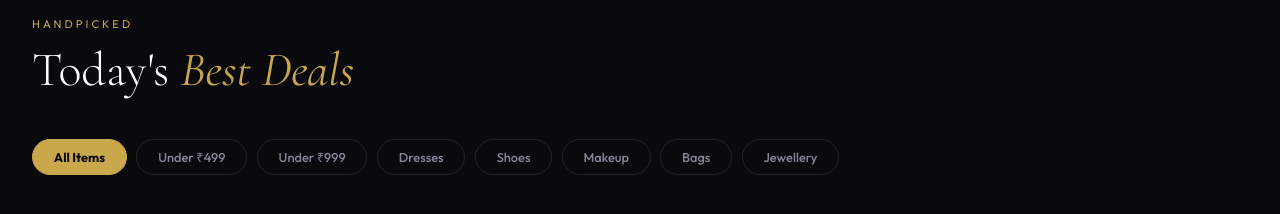
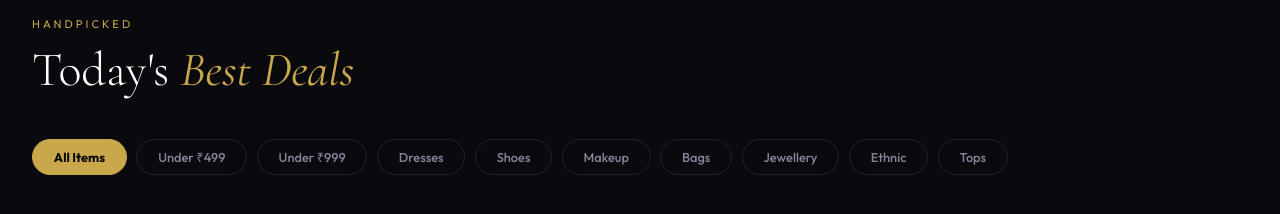
Before and after one commit to Divyaa2005/glowwear-fashion-platform, a React (Create React App) app: page / in a window 1280 px wide. Shown: the part 1460-1674 px from the top of the page. Built offline with nearby package versions, Linux system fonts and the light colour scheme.

Commit message:
update some details

```diff
--- a/src/data/products.js
+++ b/src/data/products.js
@@ -440,6 +440,104 @@ const products = [
     stars: 4.2,
     reviews: 2299,
   },
+  {
+    id: uid(),
+    emoji: '👕',
+    name: 'Casual WEAR TOP for Women',
+    type: 'Western',
+    category: 'tops',
+    price: 429,
+    oldPrice: 1200,
+    source: 'Amazon',
+    link: 'https://www.amazon.in/SIGHTBOMB-SOFTLINE-Seamless-Sleeveless-Microfiber/dp/B0FPDPZ1Z7/ref=sr_1_45?dib=eyJ2IjoiMSJ9.Zgn8igexdqLfNIbsB2NquOA-po8x4FxiHIT5hyKF54ffz8eqgSmBj1pJzVL_rAobKi8zOuCtqhvpFkJ4oCoi_wHSSqXPnfisFQq78l8BbjHdJQpjz9sdiUGLzz-iuvaOSq4_4UPlt_IOwXVpWwYvy1fpoT9bjwNOZOPoYkKPw2tmOn6RcyrQMrKsm44_eAR8m-yQrYoG6pl9sXSj-f3smfSmrieQB7n7uqQJnuptENCb8Mcyfl__bPM0fNeyaItBP-2191g60kpNq4qt0CTzYzamhejRhfX7-IGBOAx1G9Y.2oOKY-i9OaaY90wLini-bFzLoPrath7q6iN24vZFkcg&dib_tag=se&keywords=women%2Btops&qid=1780644211&sr=8-45&th=1&psc=1',
+    image: 'https://m.media-amazon.com/images/I/81HW+6NoKXL._SX679_.jpg',
+    stars: 4.2,
+    reviews: 99,
+  },
+  {
+    id: uid(),
+    emoji: '👕',
+    name: 'TIVANTE Solid V Neck Lace Tops for Women',
+    type: 'Western',
+    category: 'tops',
+    price: 315,
+    oldPrice: 999,
+    source: 'Amazon',
+    link: 'https://www.amazon.in/TIVANTE-Stylish-Western-Ribbed-Sleeves/dp/B0FWKN7MCZ/ref=sr_1_55?crid=2HU4L37OKQ64P&dib=eyJ2IjoiMSJ9.aPEQf67Z0OKAKUvKtSrCU4dDJV3_q-tpYchhDp0SDkKL0VnmbB7_irGSzUHohZNTRrKP7cXfBlFt0hEk2unaWHRSNefw6n93tzH-cyeF7S4.Ud7idbXpNWAYLJ3ql97sk2kJQ7-18KAdrH-ZhSOk3DU&dib_tag=se&keywords=women%2Btops&qid=1780644404&sprefix=women%2Btops%2Caps%2C328&xpid=y1eGXnhhvxPle&th=1&psc=1',
+    image: 'https://m.media-amazon.com/images/I/61jJ3491coL._SX679_.jpg',
+    stars: 4.1,
+    reviews: 2209,
+  },
+  {
+    id: uid(),
+    emoji: '👕',
+    name: 'Graphic Front Printed Loose fit Womens Tshirt',
+    type: 'Western',
+    category: 'tops',
+    price: 248,
+    oldPrice: 1449,
+    source: 'Amazon',
+    link: 'https://www.amazon.in/AUSK-Oversized-T-Shirts-Womens-Printed/dp/B0FDB15YVY/ref=sr_1_50?dib=eyJ2IjoiMSJ9.9B-or0w9XE11yoSirG_8ydpemggs0xLfE9yik_0d16c5w0KgI6aV2-juRKtIY0EG4IfoOVO1SfkP-rTxLrQ4RoQQn80ofJJkTBGfbI1imquSvhcYeI0KrtIDxvSvTKRG8XEA60lqGdw_M3s7TsXwX3XcDiS2wUEY38nmS_NMLRUo-k8YiSXzT_fVhJXqGLlsjfFnJqUbIBBUiFT6_BMe05MpM7avFUtOyx5jnA08eadXCwXGFmfwuiZ6Nyp3BEyvr6ginmOKr3V6er6k3OQNy5Yu8hNsvTSR9LHNXDFDxLU.mePV3V1QPNU0_-HwkvUNPFqC6cGfkgDTpQVd-FD2Eek&dib_tag=se&keywords=women%2Btops&qid=1780644509&s=apparel&sr=1-50&th=1&psc=1',
+    image: 'https://m.media-amazon.com/images/I/91257lND+BL._SX679_.jpg',
+    stars: 3.8,
+    reviews: 849,
+  },
+  {
+    id: uid(),
+    emoji: '👕',
+    name: 'Graphic Front Printed Loose fit Womens Tshirt',
+    type: 'Western',
+    category: 'tops',
+    price: 248,
+    oldPrice: 1449,
+    source: 'Amazon',
+    link: 'https://www.amazon.in/AUSK-Oversized-T-Shirts-Womens-Printed/dp/B0FDB15YVY/ref=sr_1_50?dib=eyJ2IjoiMSJ9.9B-or0w9XE11yoSirG_8ydpemggs0xLfE9yik_0d16c5w0KgI6aV2-juRKtIY0EG4IfoOVO1SfkP-rTxLrQ4RoQQn80ofJJkTBGfbI1imquSvhcYeI0KrtIDxvSvTKRG8XEA60lqGdw_M3s7TsXwX3XcDiS2wUEY38nmS_NMLRUo-k8YiSXzT_fVhJXqGLlsjfFnJqUbIBBUiFT6_BMe05MpM7avFUtOyx5jnA08eadXCwXGFmfwuiZ6Nyp3BEyvr6ginmOKr3V6er6k3OQNy5Yu8hNsvTSR9LHNXDFDxLU.mePV3V1QPNU0_-HwkvUNPFqC6cGfkgDTpQVd-FD2Eek&dib_tag=se&keywords=women%2Btops&qid=1780644509&s=apparel&sr=1-50&th=1&psc=1',
+    image: 'https://m.media-amazon.com/images/I/91257lND+BL._SX679_.jpg',
+    stars: 3.8,
+    reviews: 849,
+  },
+  {
+    id: uid(),
+    emoji: '👕',
+    name: 'Graphic Front Printed Loose fit Womens Tshirt',
+    type: 'Western',
+    category: 'tops',
+    price: 248,
+    oldPrice: 1449,
+    source: 'Amazon',
+    link: 'https://www.amazon.in/AUSK-Oversized-T-Shirts-Womens-Printed/dp/B0FDB15YVY/ref=sr_1_50?dib=eyJ2IjoiMSJ9.9B-or0w9XE11yoSirG_8ydpemggs0xLfE9yik_0d16c5w0KgI6aV2-juRKtIY0EG4IfoOVO1SfkP-rTxLrQ4RoQQn80ofJJkTBGfbI1imquSvhcYeI0KrtIDxvSvTKRG8XEA60lqGdw_M3s7TsXwX3XcDiS2wUEY38nmS_NMLRUo-k8YiSXzT_fVhJXqGLlsjfFnJqUbIBBUiFT6_BMe05MpM7avFUtOyx5jnA08eadXCwXGFmfwuiZ6Nyp3BEyvr6ginmOKr3V6er6k3OQNy5Yu8hNsvTSR9LHNXDFDxLU.mePV3V1QPNU0_-HwkvUNPFqC6cGfkgDTpQVd-FD2Eek&dib_tag=se&keywords=women%2Btops&qid=1780644509&s=apparel&sr=1-50&th=1&psc=1',
+    image: 'https://m.media-amazon.com/images/I/91257lND+BL._SX679_.jpg',
+    stars: 3.8,
+    reviews: 849,
+  },
+  {
+    id: uid(),
+    emoji: '👕',
+    name: 'Graphic Front Printed Loose fit Womens Tshirt',
+    type: 'Western',
+    category: 'tops',
+    price: 248,
+    oldPrice: 1449,
+    source: 'Amazon',
+    link: 'https://www.amazon.in/AUSK-Oversized-T-Shirts-Womens-Printed/dp/B0FDB15YVY/ref=sr_1_50?dib=eyJ2IjoiMSJ9.9B-or0w9XE11yoSirG_8ydpemggs0xLfE9yik_0d16c5w0KgI6aV2-juRKtIY0EG4IfoOVO1SfkP-rTxLrQ4RoQQn80ofJJkTBGfbI1imquSvhcYeI0KrtIDxvSvTKRG8XEA60lqGdw_M3s7TsXwX3XcDiS2wUEY38nmS_NMLRUo-k8YiSXzT_fVhJXqGLlsjfFnJqUbIBBUiFT6_BMe05MpM7avFUtOyx5jnA08eadXCwXGFmfwuiZ6Nyp3BEyvr6ginmOKr3V6er6k3OQNy5Yu8hNsvTSR9LHNXDFDxLU.mePV3V1QPNU0_-HwkvUNPFqC6cGfkgDTpQVd-FD2Eek&dib_tag=se&keywords=women%2Btops&qid=1780644509&s=apparel&sr=1-50&th=1&psc=1',
+    image: 'https://m.media-amazon.com/images/I/91257lND+BL._SX679_.jpg',
+    stars: 3.8,
+    reviews: 849,
+  },
+  {
+    id: uid(),
+    emoji: '👕',
+    name: 'Graphic Front Printed Loose fit Womens Tshirt',
+    type: 'Western',
+    category: 'tops',
+    price: 248,
+    oldPrice: 1449,
+    source: 'Amazon',
+    link: 'https://www.amazon.in/AUSK-Oversized-T-Shirts-Womens-Printed/dp/B0FDB15YVY/ref=sr_1_50?dib=eyJ2IjoiMSJ9.9B-or0w9XE11yoSirG_8ydpemggs0xLfE9yik_0d16c5w0KgI6aV2-juRKtIY0EG4IfoOVO1SfkP-rTxLrQ4RoQQn80ofJJkTBGfbI1imquSvhcYeI0KrtIDxvSvTKRG8XEA60lqGdw_M3s7TsXwX3XcDiS2wUEY38nmS_NMLRUo-k8YiSXzT_fVhJXqGLlsjfFnJqUbIBBUiFT6_BMe05MpM7avFUtOyx5jnA08eadXCwXGFmfwuiZ6Nyp3BEyvr6ginmOKr3V6er6k3OQNy5Yu8hNsvTSR9LHNXDFDxLU.mePV3V1QPNU0_-HwkvUNPFqC6cGfkgDTpQVd-FD2Eek&dib_tag=se&keywords=women%2Btops&qid=1780644509&s=apparel&sr=1-50&th=1&psc=1',
+    image: 'https://m.media-amazon.com/images/I/91257lND+BL._SX679_.jpg',
+    stars: 3.8,
+    reviews: 849,
+  },
 
 ];
 
--- a/src/pages/Home.jsx
+++ b/src/pages/Home.jsx
@@ -12,6 +12,55 @@ const categories = [
   { id: 'ethnic', emoji: '🥻', label: 'Ethnic', sub: 'Sarees · Salwars · Lehengas' },
   { id: 'tops', emoji: '👚', label: 'Tops', sub: 'Kurtis · Crop Tops · Western' },
 ];
+
+const stores = [
+  { name: 'Myntra', url: 'https://www.myntra.com', bg: '#FF3F6C', logo: 'https://constant.myntassets.com/web/assets/img/icon_myntra.png' },
+  { name: 'Flipkart', url: 'https://www.flipkart.com', bg: '#2874F0', logo: 'https://static-assets-web.flixcart.com/batman-returns/batman-returns/p/images/fkl_icon-eeab9.png' },
+  { name: 'Amazon', url: 'https://www.amazon.in/s?k=women+fashion', bg: '#FF9900', logo: 'https://upload.wikimedia.org/wikipedia/commons/a/a9/Amazon_logo.svg' },
+  { name: 'Ajio', url: 'https://www.ajio.com', bg: '#DB1F26', logo: 'https://assets.ajio.com/static/img/Ajio_Logo.svg' },
+  { name: 'Meesho', url: 'https://www.meesho.com', bg: '#F43397', logo: 'https://images.meesho.com/images/marketing/1563353555.jpg' },
+  { name: 'Nykaa', url: 'https://www.nykaafashion.com', bg: '#FC2779', logo: 'https://adn-static1.nykaa.com/nykdesignstudio-images/pub/media/favicons/nykaa-favicon.png' },
+];
+
+const StoreIcon = ({ store, size = 52 }) => (
+  <a
+    href={store.url}
+    target="_blank"
+    rel="noreferrer"
+    style={{
+      display: 'flex',
+      flexDirection: 'column',
+      alignItems: 'center',
+      gap: '0.4rem',
+      textDecoration: 'none',
+    }}
+  >
+    <div style={{
+      width: size + 'px',
+      height: size + 'px',
+      borderRadius: '14px',
+      background: store.bg,
+      display: 'flex',
+      alignItems: 'center',
+      justifyContent: 'center',
+      overflow: 'hidden',
+      boxShadow: '0 4px 15px rgba(0,0,0,0.3)',
+    }}>
+      <img
+        src={store.logo}
+        alt={store.name}
+        style={{ width: (size - 16) + 'px', height: (size - 16) + 'px', objectFit: 'contain' }}
+        onError={e => {
+          e.target.style.display = 'none';
+          e.target.parentNode.innerHTML = `<span style="color:white;font-size:0.6rem;font-weight:700;text-align:center;padding:2px">${store.name}</span>`;
+        }}
+      />
+    </div>
+    <span style={{ color: 'rgba(255,255,255,0.6)', fontSize: '0.65rem', fontWeight: 500 }}>
+      {store.name}
+    </span>
+  </a>
+);
 
 const Home = () => {
   const [filter, setFilter] = useState('all');
@@ -34,7 +83,8 @@ const Home = () => {
         <div style={styles.heroInner}>
           <div style={styles.eyebrow}>✦ New Collection 2026</div>
           <h1 style={styles.heroTitle}>
-            Dress to <em style={{ color: '#c9a84c', fontStyle: 'italic' }}>Impress,</em>
+            Dress to{' '}
+            <em style={{ color: '#c9a84c', fontStyle: 'italic' }}>Impress,</em>
             <br />Not Overspend
           </h1>
           <p style={styles.heroDesc}>
@@ -45,8 +95,6 @@ const Home = () => {
             <a href="#deals" style={styles.btnGold}>Shop Deals →</a>
             <Link to="/category/dresses" style={styles.btnGhost}>Explore Dresses</Link>
           </div>
-
-          {/* STATS */}
           <div style={styles.stats}>
             <div style={styles.stat}>
               <div style={styles.statNum}>500+</div>
@@ -90,7 +138,8 @@ const Home = () => {
       <section style={styles.section}>
         <div style={styles.sectionEyebrow}>Browse</div>
         <h2 style={styles.sectionTitle}>
-          Shop by <em style={{ color: '#c9a84c', fontStyle: 'italic' }}>Category</em>
+          Shop by{' '}
+          <em style={{ color: '#c9a84c', fontStyle: 'italic' }}>Category</em>
         </h2>
         <div style={styles.catGrid}>
           {categories.map(cat => (
@@ -107,10 +156,10 @@ const Home = () => {
       <section style={styles.section} id="deals">
         <div style={styles.sectionEyebrow}>Handpicked</div>
         <h2 style={styles.sectionTitle}>
-          Today's <em style={{ color: '#c9a84c', fontStyle: 'italic' }}>Best Deals</em>
+          Today's{' '}
+          <em style={{ color: '#c9a84c', fontStyle: 'italic' }}>Best Deals</em>
         </h2>
 
-        {/* FILTERS */}
         <div style={styles.filters}>
           {[
             { key: 'all', label: 'All Items' },
@@ -121,6 +170,8 @@ const Home = () => {
             { key: 'makeup', label: 'Makeup' },
             { key: 'bags', label: 'Bags' },
             { key: 'jewellery', label: 'Jewellery' },
+            { key: 'ethnic', label: 'Ethnic' },
+            { key: 'tops', label: 'Tops' },
           ].map(f => (
             <button
               key={f.key}
@@ -138,7 +189,6 @@ const Home = () => {
           ))}
         </div>
 
-        {/* PRODUCT GRID */}
         <div style={styles.productGrid}>
           {filtered.map(p => (
             <ProductCard key={p.id} product={p} />
@@ -159,13 +209,12 @@ const Home = () => {
             on Myntra. Min. order ₹599.
           </p>
         </div>
-        <div style={styles.promoBtns}>
-          <a href="https://www.myntra.com" target="_blank" rel="noreferrer" style={styles.btnGold}>
-            Shop Myntra →
-          </a>
-          <a href="https://www.flipkart.com" target="_blank" rel="noreferrer" style={styles.btnGhost}>
-            Shop Flipkart →
-          </a>
+
+        {/* STORE ICONS */}
+        <div style={styles.storeIcons}>
+          {stores.map(store => (
+            <StoreIcon key={store.name} store={store} size={52} />
+          ))}
         </div>
       </section>
 
@@ -188,19 +237,14 @@ const Home = () => {
             ))}
           </div>
           <div>
-            <div style={styles.footerTitle}>Shop From</div>
-            {['Myntra','Flipkart','Meesho','Ajio'].map(s => (
-              <a
-                key={s}
-                href={`https://www.${s.toLowerCase()}.com`}
-                target="_blank"
-                rel="noreferrer"
-                style={styles.footerLink}
-              >
-                {s} ↗
-              </a>
-            ))}
-          </div>
+  <div style={styles.footerTitle}>Shop From</div>
+  <a href="https://www.myntra.com" target="_blank" rel="noreferrer" style={styles.footerLink}>Myntra ↗</a>
+  <a href="https://www.flipkart.com" target="_blank" rel="noreferrer" style={styles.footerLink}>Flipkart ↗</a>
+  <a href="https://www.amazon.in/s?k=women+fashion" target="_blank" rel="noreferrer" style={styles.footerLink}>Amazon ↗</a>
+  <a href="https://www.ajio.com" target="_blank" rel="noreferrer" style={styles.footerLink}>Ajio ↗</a>
+  <a href="https://www.meesho.com" target="_blank" rel="noreferrer" style={styles.footerLink}>Meesho ↗</a>
+  <a href="https://www.nykaafashion.com" target="_blank" rel="noreferrer" style={styles.footerLink}>Nykaa ↗</a>
+</div>
         </div>
         <div style={styles.footerBottom}>
           © 2026 GlowWear · Made with 💛 for smart shoppers
@@ -216,8 +260,6 @@ const styles = {
     minHeight: '100vh',
     background: '#0a090d',
   },
-
-  // HERO
   hero: {
     minHeight: '100vh',
     display: 'flex',
@@ -325,8 +367,6 @@ const styles = {
     width: '1px', height: '40px',
     background: 'rgba(255,255,255,0.07)',
   },
-
-  // MARQUEE
   marqueeStrip: {
     background: '#c9a84c',
     padding: '0.85rem 0',
@@ -345,11 +385,7 @@ const styles = {
     textTransform: 'uppercase',
     color: '#0a090d',
   },
-  marqueeDot: {
-    color: 'rgba(10,9,13,0.4)',
-  },
-
-  // SECTIONS
+  marqueeDot: { color: 'rgba(10,9,13,0.4)' },
   section: {
     padding: '5rem 2rem',
     maxWidth: '1300px',
@@ -369,8 +405,6 @@ const styles = {
     color: '#ffffff',
     marginBottom: '2.5rem',
   },
-
-  // CATEGORIES
   catGrid: {
     display: 'grid',
     gridTemplateColumns: 'repeat(auto-fill, minmax(160px, 1fr))',
@@ -383,7 +417,6 @@ const styles = {
     padding: '1.8rem 1rem',
     textAlign: 'center',
     textDecoration: 'none',
-    transition: 'transform 0.3s, border-color 0.3s',
     cursor: 'pointer',
   },
   catEmoji: { fontSize: '2.8rem', marginBottom: '0.8rem' },
@@ -394,8 +427,6 @@ const styles = {
     marginBottom: '0.3rem',
   },
   catSub: { fontSize: '0.72rem', color: '#8a849a' },
-
-  // FILTERS
   filters: {
     display: 'flex',
     gap: '0.6rem',
@@ -411,15 +442,11 @@ const styles = {
     transition: 'all 0.2s',
     fontFamily: "'Outfit', sans-serif",
   },
-
-  // PRODUCTS
   productGrid: {
     display: 'grid',
     gridTemplateColumns: 'repeat(auto-fill, minmax(230px, 1fr))',
     gap: '1.5rem',
   },
-
-  // PROMO
   promoBand: {
     margin: '0 2rem 4rem',
     background: 'linear-gradient(135deg, #1a0e20, #0e1020)',
@@ -451,13 +478,12 @@ const styles = {
     fontSize: '0.9rem',
     lineHeight: 1.7,
   },
-  promoBtns: {
+  storeIcons: {
     display: 'flex',
     gap: '1rem',
     flexWrap: 'wrap',
+    alignItems: 'center',
   },
-
-  // FOOTER
   footer: {
     background: '#111018',
     borderTop: '1px solid rgba(255,255,255,0.07)',
```
Also changed, not shown: Screenshot (32).png (deleted).
